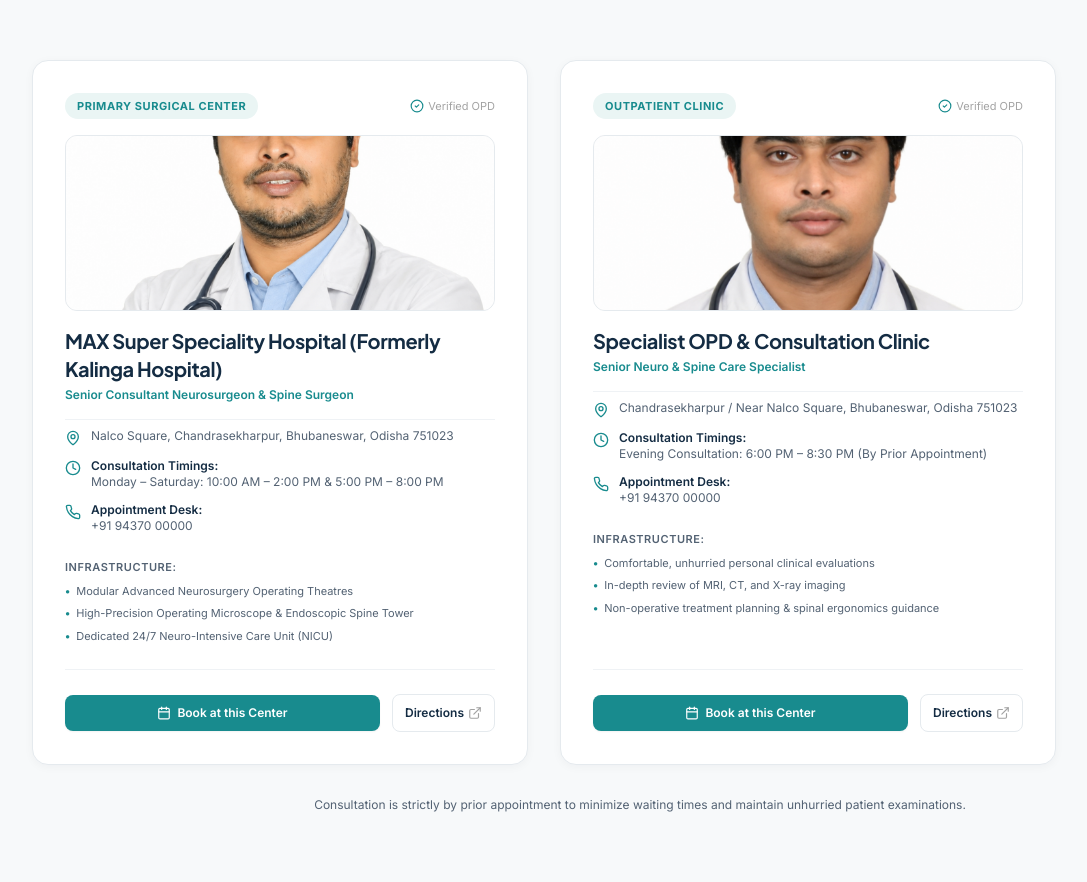
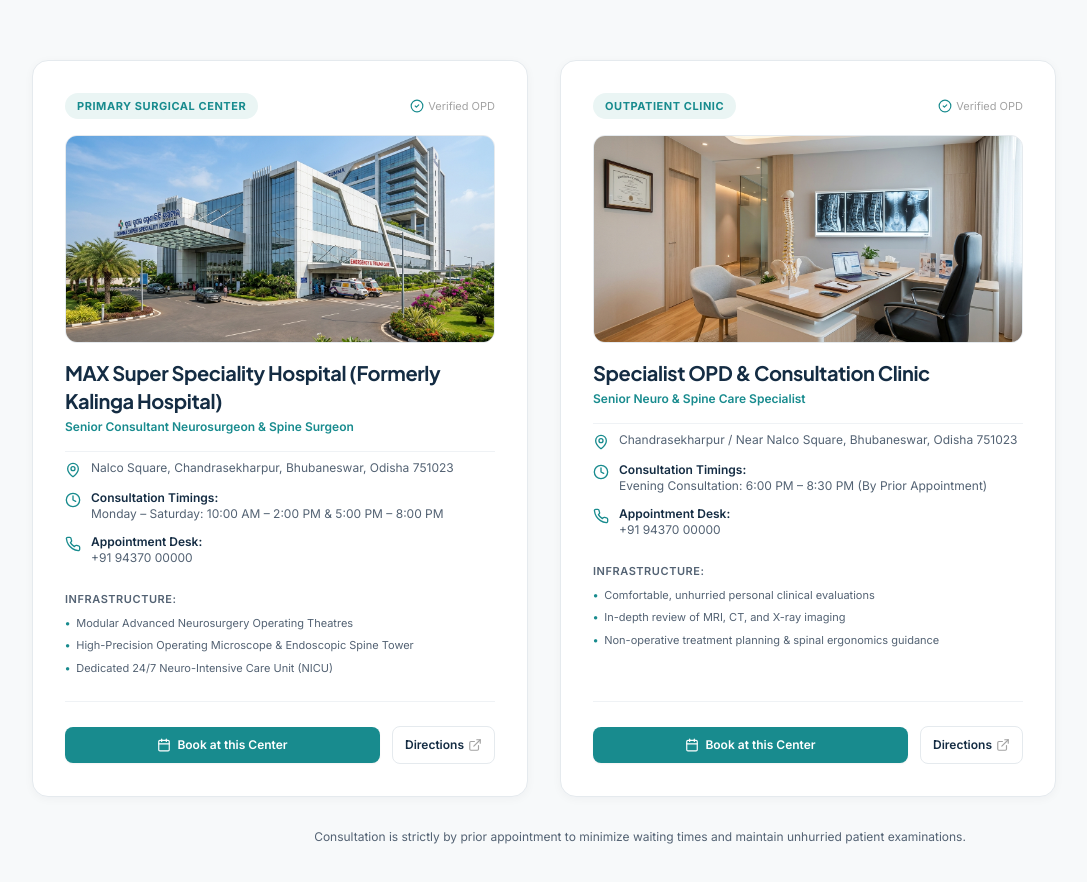
Before and after one commit to Jyoti-jitu/dr-sanatan-satapathy, a Next.js app: page / in a window 1280 px wide. Shown: the part 10621-11503 px from the top of the page, without its empty margins (0-1087 px from the left). Built offline with nearby package versions, Linux system fonts and the light colour scheme.

Commit message:
Replace broken location images in Where to Find Us with high-res hospital & clinic photos

```diff
--- a/src/app/hospitals/page.js
+++ b/src/app/hospitals/page.js
@@ -50,9 +50,9 @@ export default function HospitalsPage() {
                     </span>
                   </div>
 
-                  <div className="relative w-full h-48 rounded-xl overflow-hidden bg-neutral-100 border border-neutral-border">
+                  <div className="relative w-full h-52 rounded-xl overflow-hidden bg-neutral-100 border border-neutral-border">
                     <Image
-                      src={idx === 0 ? doctorData.photos.clinic1 : doctorData.photos.clinic2}
+                      src={loc.image}
                       alt={loc.name}
                       fill
                       sizes="(max-width: 1024px) 100vw, 50vw"
--- a/src/components/HospitalLocationsSection.js
+++ b/src/components/HospitalLocationsSection.js
@@ -42,9 +42,9 @@ export default function HospitalLocationsSection() {
                 </div>
 
                 {/* Location Image */}
-                <div className="relative w-full h-44 rounded-xl overflow-hidden bg-neutral-100 border border-neutral-border">
+                <div className="relative w-full h-52 rounded-xl overflow-hidden bg-neutral-100 border border-neutral-border">
                   <Image
-                    src={idx === 0 ? doctorData.photos.clinic1 : doctorData.photos.clinic2}
+                    src={loc.image}
                     alt={loc.name}
                     fill
                     sizes="(max-width: 1024px) 100vw, 50vw"
--- a/src/data/locations.js
+++ b/src/data/locations.js
@@ -5,6 +5,7 @@ export const locationsData = [
     shortName: "MAX Super Speciality Hospital",
     tagline: "Primary Hospital Affiliation & Super Speciality Surgical Center",
     designation: "Senior Consultant Neurosurgeon & Spine Surgeon",
+    image: "/images/hospitals/max-super-speciality-hospital.jpg",
     address: "Nalco Square, Chandrasekharpur, Bhubaneswar, Odisha 751023",
     city: "Bhubaneswar",
     state: "Odisha",
@@ -30,6 +31,7 @@ export const locationsData = [
     shortName: "Specialist Consultation Clinic",
     tagline: "Private Outpatient & Scan Review Clinic",
     designation: "Senior Neuro & Spine Care Specialist",
+    image: "/images/hospitals/specialist-consultation-clinic.jpg",
     address: "Chandrasekharpur / Near Nalco Square, Bhubaneswar, Odisha 751023",
     city: "Bhubaneswar",
     state: "Odisha",
```
Also changed, not shown: public/images/hospitals/max-super-speciality-hospital.jpg (added), public/images/hospitals/specialist-consultation-clinic.jpg (added).
